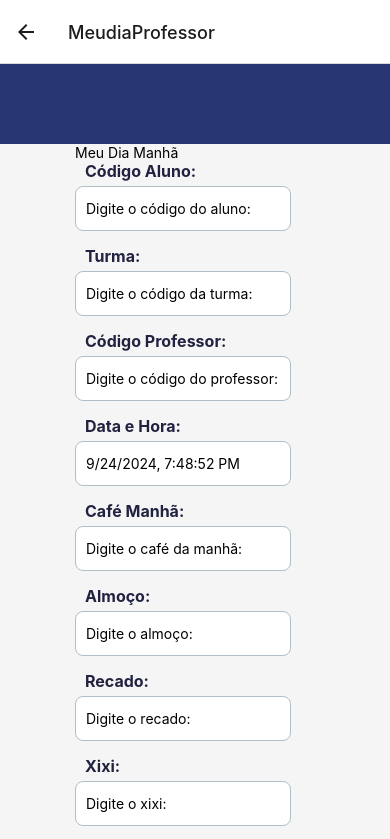
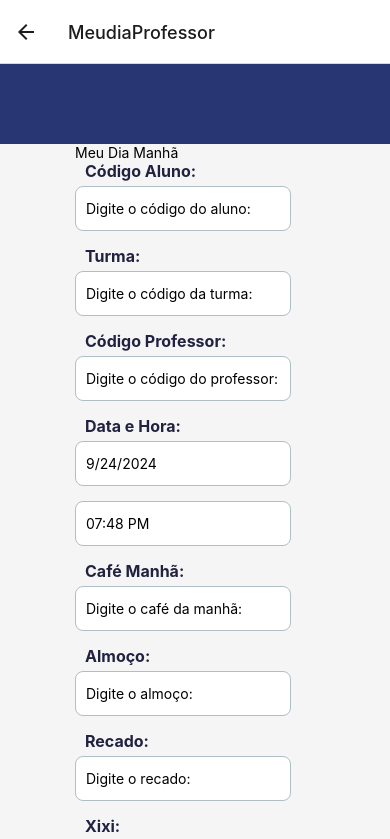
Before and after one commit to PaolaBrina/projetofinal-creche, a React Native app: screen /MeudiaProfessor in a window 390 px wide. Shown: the top 839 px of the page. Built offline with nearby package versions, Linux system fonts and the light colour scheme.

Commit message:
data picker arrumando

```diff
--- a/src/pages/Professor/MeudiaProfessor.js
+++ b/src/pages/Professor/MeudiaProfessor.js
@@ -1,6 +1,6 @@
 import React, { useState } from 'react';
 import DateTimePicker from '@react-native-community/datetimepicker';
-import { StyleSheet, Text, TextInput, View, TouchableOpacity, KeyboardAvoidingView, ScrollView,Platform  } from 'react-native';
+import { StyleSheet, Text, TextInput, View, TouchableOpacity, KeyboardAvoidingView, ScrollView,Platform,Alert  } from 'react-native';
 import { api } from '../../api/api';
 
 export default function MeudiaProfessor({navigation}) {
@@ -9,6 +9,7 @@ export default function MeudiaProfessor({navigation}) {
   const [newcodprofessor, setNewcodprofessor] =  useState('');
   const [newdatahora, setNewdatahora] =  useState(new Date());
   const [show, setShow] = useState(false);
+  const [mode, setMode] = useState('date'); // Define o modo atual (data ou hora)
   const [newrecado, setNewrecado] =  useState('');
   const [newxixi, setNewxixi] =  useState('');
   const [newcoco, setNewcoco] =  useState('');
@@ -22,11 +23,26 @@ export default function MeudiaProfessor({navigation}) {
 
   const onChange = (event, selectedDate) => {
     const currentDate = selectedDate || new Date();
-    setShow(Platform.OS === 'ios');
-    setNewdatahora(currentDate);
+    setShow(false);
+
+    if (mode === 'date') {
+      // Se o modo é data, apenas atualiza a data
+      const tempDate = new Date(newdatahora);
+      tempDate.setFullYear(currentDate.getFullYear());
+      tempDate.setMonth(currentDate.getMonth());
+      tempDate.setDate(currentDate.getDate());
+      setNewdatahora(tempDate);
+    } else {
+      // Se o modo é hora, atualiza a hora
+      const tempDate = new Date(newdatahora);
+      tempDate.setHours(currentDate.getHours());
+      tempDate.setMinutes(currentDate.getMinutes());
+      setNewdatahora(tempDate);
+    }
   };
 
   const showMode = (currentMode) => {
+    setMode(currentMode);
     setShow(true);
   };
 
@@ -36,7 +52,7 @@ export default function MeudiaProfessor({navigation}) {
         codaluno: newcodaluno,
         codturma: newcodturma,
         codprofessor: newcodprofessor,
-        datahora: newdatahora,
+        datahora: newdatahora.toISOString().slice(0, 19).replace('T', ' '), // Formato para o banco de dados
         recado: newrecado,
         xixi: newxixi,
         coco: newcoco,
@@ -61,7 +77,7 @@ export default function MeudiaProfessor({navigation}) {
         codaluno: newcodaluno,
         codturma: newcodturma,
         codprofessor: newcodprofessor,
-        datahora: newdatahora,
+        datahora: newdatahora.toISOString().slice(0, 19).replace('T', ' '), // Formato para o banco de dados
         recado: newrecado,
         xixi: newxixi,
         coco: newcoco,
@@ -118,20 +134,28 @@ export default function MeudiaProfessor({navigation}) {
               value={newcodprofessor}
               onChangeText={setNewcodprofessor}
             />
-            <Text style={styles.inputext}>Data e Hora:</Text>
+             <Text style={styles.inputext}>Data e Hora:</Text>
             <TouchableOpacity onPress={() => showMode('date')}>
               <TextInput
                 style={styles.input}
-                placeholder='Escolha a data e hora'
-                value={newdatahora.toLocaleString()}
+                placeholder='Escolha a data'
+                value={newdatahora.toLocaleDateString()}
+                editable={false}
+              />
+            </TouchableOpacity>
+            <TouchableOpacity onPress={() => showMode('time')}>
+              <TextInput
+                style={styles.input}
+                placeholder='Escolha a hora'
+                value={newdatahora.toLocaleTimeString([], { hour: '2-digit', minute: '2-digit' })}
                 editable={false}
               />
             </TouchableOpacity>
             {show && (
               <DateTimePicker
-                testID="dateTimePicker"
+                testID="date-picker"
                 value={newdatahora}
-                mode={'datetime'}
+                mode={mode}
                 is24Hour={true}
                 display="default"
                 onChange={onChange}
```
